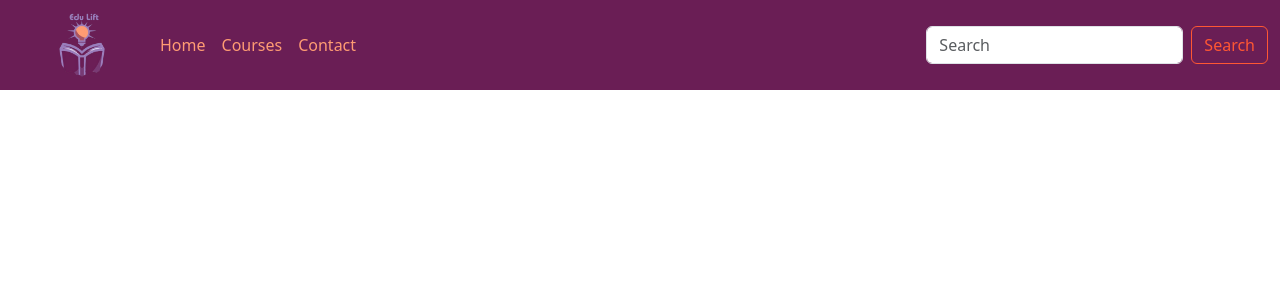
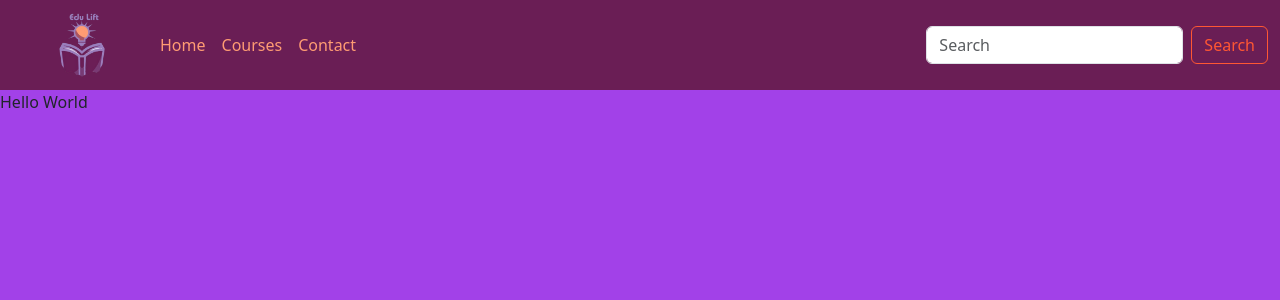
Before and after one commit to gayathirijeyananthan/Page-1, a React (Create React App) app in the folder 1st/: page / in a window 1280 px wide. Shown: the top 300 px of the page. Built offline with nearby package versions, Linux system fonts and the light colour scheme; a small style sheet from the web is missing.

Commit message:
Hero section modified

```diff
--- a/1st/src/App.js
+++ b/1st/src/App.js
@@ -1,5 +1,5 @@
 import Nav from '../src/components/Nav';
-import Hero from '../src/components/Hero'
+import Hero from '../src/components/Hero';
 import 'bootstrap/dist/js/bootstrap.bundle.min.js';
 import 'bootstrap/dist/css/bootstrap.min.css';
 
--- a/1st/src/components/Hero.js
+++ b/1st/src/components/Hero.js
@@ -4,8 +4,10 @@ import '../components/css/Hero.css'
 
 export const Hero = () => {
   return (
-    <div class="firstSection">
-      <div></div>
+    <div className="first">
+      <div>
+       <p>Hello World</p>
+      </div>
       <div></div>
     </div>
   );
--- a/1st/src/components/css/Hero.css
+++ b/1st/src/components/css/Hero.css
@@ -1,3 +1,4 @@
-.firstSection{
-    background: #a241e8;
+.first{
+    background-color: #a241e8;
+    height:730px;
 }
```
